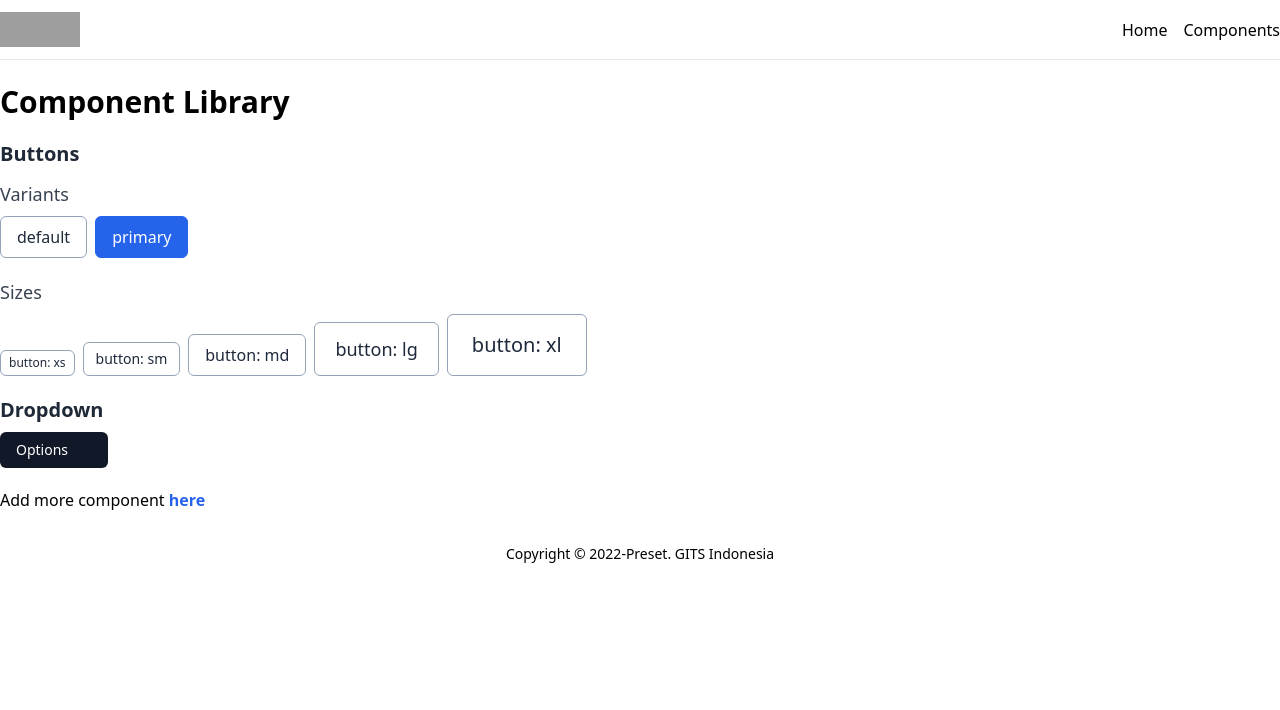
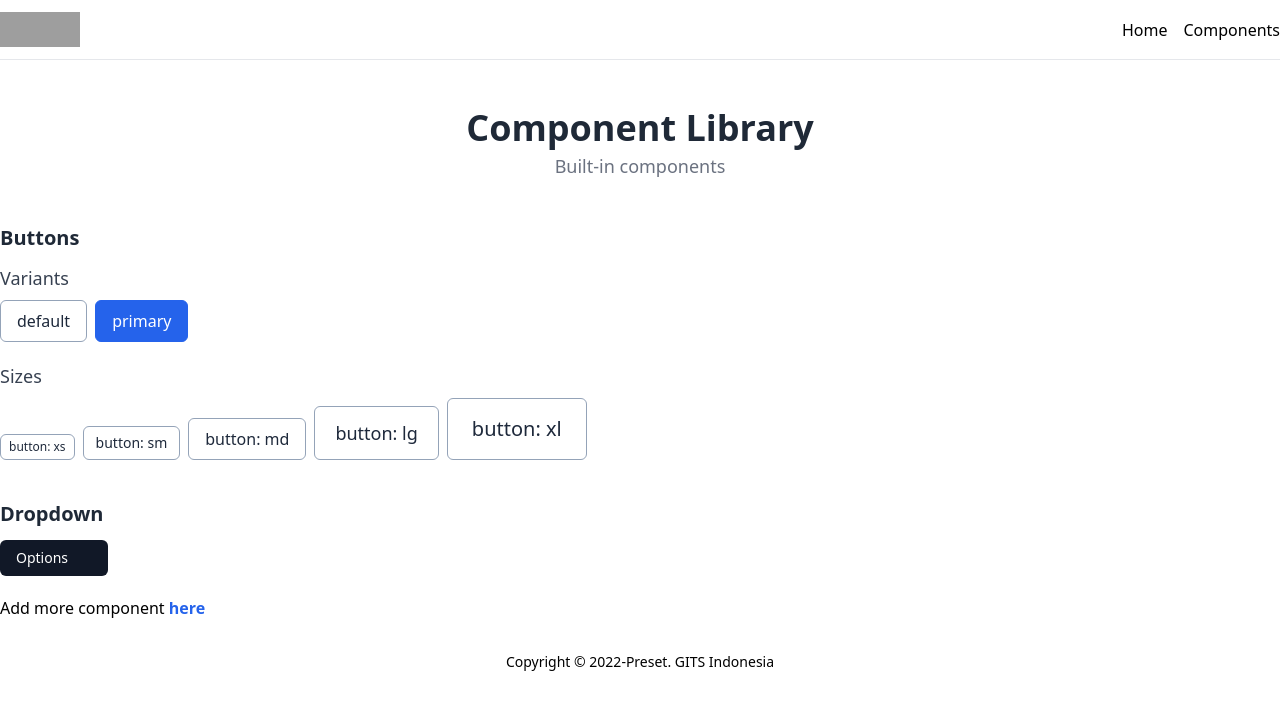
Before and after one commit to gitsindonesia/next-starter, a Next.js app: page /components in a window 1280 px wide. Shown: the top 710 px of the page. Built offline with nearby package versions, Linux system fonts and the light colour scheme; grey boxes are pictures that could not be loaded; some icons are missing.

Commit message:
chore: components update

```diff
--- a/pages/components.tsx
+++ b/pages/components.tsx
@@ -11,9 +11,12 @@ import Dropdown from '../components/Dropdown/Dropdown';
 const Components: NextPage = () => {
   return (
     <div className="container mx-auto py-4 sm:py-6">
-      <h1 className="text-3xl font-bold mb-5">Component Library</h1>
+      <div className="text-center py-6">
+        <h1 className="text-4xl font-bold text-gray-800">Component Library</h1>
+        <p className="text-gray-500 mt-1 text-lg">Built-in components</p>
+      </div>
 
-      <h2 className="text-xl font-bold mb-3 text-gray-800">Buttons</h2>
+      <h2 className="text-xl font-bold mb-3 mt-5 text-gray-800">Buttons</h2>
       <h3 className="text-lg font-medium mb-2 text-gray-700">Variants</h3>
       <div className="space-x-2">
         {Object.keys(variants).map((variant) => (
@@ -34,8 +37,8 @@ const Components: NextPage = () => {
         </div>
       </div>
 
-      <div className="mt-5">
-        <h1 className="text-xl font-bold mb-2 text-gray-800">Dropdown</h1>
+      <div className="mt-10">
+        <h2 className="text-xl font-bold mb-3 mt-5 text-gray-800">Dropdown</h2>
         <Dropdown />
       </div>
 
```
